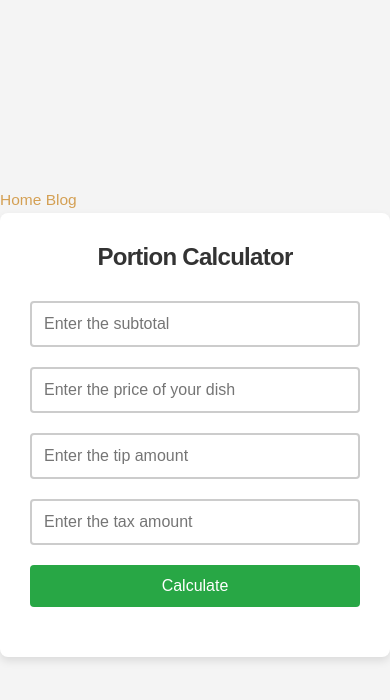
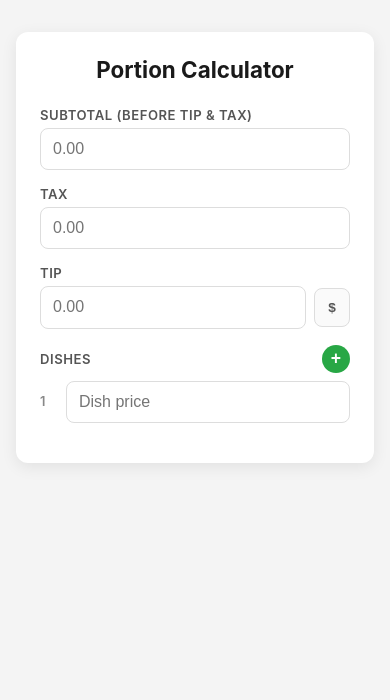
Before and after one commit to srivastmi/srivastmi.github.io, a plain HTML site: page calc.html in a window 390 px wide. Drawn offline with Linux system fonts and the light colour scheme.

Commit message:
feat: rebuild portion calculator with multi-person split and live calc
- Support multiple dish prices for splitting among a group
- Real-time calculation as you type (no button needed)
- Tip toggle between dollar amount (default) and percentage
- Round to 2 decimal places
- Show per-person breakdown and total
- Fix broken HTML structure
- Mobile-friendly with decimal keyboard

```diff
--- a/calc.html
+++ b/calc.html
@@ -1,138 +1,365 @@
 <!DOCTYPE html>
 <html lang="en">
 <head>
-    <head>
   <meta charset="UTF-8">
-      <meta http-equiv="X-UA-Compatible" content="IE=edge">
   <meta name="viewport" content="width=device-width, initial-scale=1.0">
-      <meta name="keywords" content="Mihir Srivastava, mihir srivastava, mihir, srivastava">
-      <meta name="author" content="Mihir Srivastava">
-      <meta name="description" content="Mihir Srivastava's personal portfolio website.">
-      <meta name="audience" content="Everyone">
-      <meta name="viewport" content="width=device-width, initial-scale=1.0"> <!-- For Mobile Responsiveness -->
-      <title>Mihir's Site</title>
-      <link rel="stylesheet" href="style.css">
-      <!-- Create a Favicon -->
-    <link rel="icon" href="images/favicon.ico" />
-    <!-- <title>Home</title> -->
-  </head>
-  <body>
-    <div class="page-wrap">
-      <div class="topnav">
-        <a href="/index.html">Home</a>
-        <a class="active" href="/calc.html">Blog</a>
-      </div>
-      <div class="main-section">
-        <div class="header">
-        <!-- <h1 class="main-title">Portion Calculator</h1> -->
-      </div>
+  <meta name="description" content="Split a restaurant bill fairly based on what each person ordered.">
+  <title>Portion Calculator</title>
+  <link rel="icon" href="images/favicon.ico">
   <style>
-        /* Center the form and align items */
+    *, *::before, *::after { margin: 0; padding: 0; box-sizing: border-box; }
+
     body {
-          font-family: Arial, sans-serif;
+      font-family: -apple-system, BlinkMacSystemFont, "Segoe UI", Roboto, "Helvetica Neue", Arial, sans-serif;
+      min-height: 100dvh;
       display: flex;
       justify-content: center;
       align-items: center;
-          height: 100vh;
-          margin: 0;
-          background-color: #f4f4f4;
+      background: #f4f4f4;
+      padding: 1rem;
+      color: #333;
     }
 
-        .calculator-container {
-          background-color: #fff;
-          padding: 30px;
+    .calc {
+      background: #fff;
+      padding: 2rem;
+      border-radius: 12px;
+      box-shadow: 0 4px 16px rgba(0,0,0,0.08);
+      max-width: 420px;
+      width: 100%;
+    }
+
+    h1 {
+      font-size: 1.4rem;
+      font-weight: 700;
+      margin-bottom: 1.5rem;
+      text-align: center;
+      color: #1a1a1a;
+    }
+
+    label {
+      display: block;
+      font-size: 0.82rem;
+      font-weight: 600;
+      color: #555;
+      margin-bottom: 0.3rem;
+      text-transform: uppercase;
+      letter-spacing: 0.04em;
+    }
+
+    .field { margin-bottom: 1rem; }
+
+    .input-row {
+      display: flex;
+      align-items: center;
+      gap: 0.5rem;
+    }
+
+    input[type="number"] {
+      width: 100%;
+      padding: 0.7rem 0.75rem;
+      border: 1.5px solid #ddd;
       border-radius: 8px;
-          box-shadow: 0 4px 8px rgba(0, 0, 0, 0.1);
-          max-width: 400px;
-          width: 100%;
+      font-size: 1rem;
+      outline: none;
+      transition: border-color 0.15s;
+      -moz-appearance: textfield;
+    }
+
+    input[type="number"]::-webkit-inner-spin-button,
+    input[type="number"]::-webkit-outer-spin-button { -webkit-appearance: none; }
+
+    input[type="number"]:focus { border-color: #28a745; }
+
+    .tip-toggle {
+      flex-shrink: 0;
+      padding: 0.7rem 0.75rem;
+      border: 1.5px solid #ddd;
+      border-radius: 8px;
+      background: #fafafa;
+      font-size: 0.85rem;
+      font-weight: 600;
+      color: #555;
+      cursor: pointer;
+      transition: background 0.15s, border-color 0.15s;
+      user-select: none;
+      min-width: 36px;
       text-align: center;
     }
 
-        .main-title {
-          font-size: 24px;
-          margin-bottom: 20px;
-          color: #333;
+    .tip-toggle:hover { background: #f0f0f0; border-color: #bbb; }
+
+    /* People section */
+    .people-header {
+      display: flex;
+      justify-content: space-between;
+      align-items: center;
+      margin-bottom: 0.5rem;
     }
 
-        /* Style for inputs */
-        input[type="number"] {
-          width: 100%;
-          padding: 12px;
-          margin: 10px 0;
-          box-sizing: border-box;
-          border: 2px solid #ccc;
-          border-radius: 4px;
-          font-size: 16px;
+    .people-header label { margin-bottom: 0; }
+
+    .add-btn, .remove-btn {
+      border: none;
+      border-radius: 50%;
+      width: 28px;
+      height: 28px;
+      font-size: 1.1rem;
+      font-weight: 700;
+      cursor: pointer;
+      display: inline-flex;
+      align-items: center;
+      justify-content: center;
+      transition: background 0.15s;
     }
 
-        /* Style for the button */
-        button {
-          width: 100%;
-          padding: 12px;
-          background-color: #28a745;
-          color: white;
-          border: none;
-          border-radius: 4px;
-          font-size: 16px;
-          cursor: pointer;
-          margin-top: 10px;
-          transition: background-color 0.3s ease;
+    .add-btn {
+      background: #28a745;
+      color: #fff;
     }
 
-        button:hover {
-          background-color: #218838;
+    .add-btn:hover { background: #218838; }
+
+    .remove-btn {
+      background: #dc3545;
+      color: #fff;
+      font-size: 1.2rem;
     }
 
-        /* Style for the result */
-        #result {
-          margin-top: 20px;
-          font-size: 18px;
-          color: #333;
+    .remove-btn:hover { background: #c82333; }
+
+    .person-row {
+      display: flex;
+      align-items: center;
+      gap: 0.5rem;
+      margin-bottom: 0.5rem;
+    }
+
+    .person-row input { flex: 1; }
+
+    .person-label {
+      font-size: 0.8rem;
+      font-weight: 600;
+      color: #888;
+      min-width: 18px;
+    }
+
+    /* Results */
+    .results {
+      margin-top: 1.25rem;
+      padding-top: 1.25rem;
+      border-top: 1.5px solid #eee;
+    }
+
+    .result-row {
+      display: flex;
+      justify-content: space-between;
+      align-items: center;
+      padding: 0.5rem 0;
+    }
+
+    .result-row:not(:last-child) { border-bottom: 1px solid #f0f0f0; }
+
+    .result-name {
+      font-size: 0.9rem;
+      color: #555;
+    }
+
+    .result-amount {
+      font-size: 1.05rem;
+      font-weight: 700;
+      color: #1a1a1a;
+    }
+
+    .result-total {
+      margin-top: 0.75rem;
+      padding-top: 0.75rem;
+      border-top: 1.5px solid #ddd;
+      display: flex;
+      justify-content: space-between;
+      font-weight: 700;
+      font-size: 1rem;
+      color: #1a1a1a;
+    }
+
+    .error {
+      color: #dc3545;
+      font-size: 0.85rem;
+      margin-top: 0.75rem;
+      text-align: center;
+    }
+
+    @media (max-width: 480px) {
+      body { align-items: flex-start; padding-top: 2rem; }
+      .calc { padding: 1.5rem; }
     }
   </style>
 </head>
 <body>
-      <div class="calculator-container">
-        <h1 class="main-title">Portion Calculator</h1>
-        <input type="number" id="subtotal" placeholder="Enter the subtotal">
-        <input type="number" id="price" placeholder="Enter the price of your dish">
-        <input type="number" id="tip" placeholder="Enter the tip amount">
-        <input type="number" id="tax" placeholder="Enter the tax amount">
-        <button onclick="calculate()">Calculate</button>
-        <p id="result"></p>
+
+  <div class="calc">
+    <h1>Portion Calculator</h1>
+
+    <div class="field">
+      <label>Subtotal (before tip & tax)</label>
+      <input type="number" id="subtotal" placeholder="0.00" inputmode="decimal" step="0.01">
+    </div>
+
+    <div class="field">
+      <label>Tax</label>
+      <input type="number" id="tax" placeholder="0.00" inputmode="decimal" step="0.01">
+    </div>
+
+    <div class="field">
+      <label>Tip</label>
+      <div class="input-row">
+        <input type="number" id="tip" placeholder="0.00" inputmode="decimal" step="0.01">
+        <button type="button" class="tip-toggle" id="tip-toggle" title="Toggle between $ and %">$</button>
+      </div>
+    </div>
+
+    <div class="field">
+      <div class="people-header">
+        <label>Dishes</label>
+        <button type="button" class="add-btn" id="add-person" title="Add person">+</button>
+      </div>
+      <div id="people"></div>
+    </div>
+
+    <div id="results"></div>
+    <div id="error" class="error"></div>
   </div>
 
   <script>
-        function calculate() {
-            var subtotal = parseFloat(document.getElementById("subtotal").value);
-            var price = parseFloat(document.getElementById("price").value);
-            var tip = parseFloat(document.getElementById("tip").value) || 0;
-            var tax = parseFloat(document.getElementById("tax").value) || 0;
-            console.log(subtotal)
-            console.log(price)
-            console.log(tip)
-            console.log(tax)
-        if (isNaN(subtotal) || isNaN(price)) {
-          alert("Please enter valid numbers for subtotal and price.");
-          return;
+    const state = {
+      tipIsPercent: false,
+      people: [{ name: '', price: '' }]
+    };
+
+    const $ = (id) => document.getElementById(id);
+
+    // Tip toggle
+    $('tip-toggle').addEventListener('click', () => {
+      state.tipIsPercent = !state.tipIsPercent;
+      $('tip-toggle').textContent = state.tipIsPercent ? '%' : '$';
+      $('tip').placeholder = state.tipIsPercent ? '18' : '0.00';
+      recalc();
+    });
+
+    // Add person
+    $('add-person').addEventListener('click', () => {
+      state.people.push({ name: '', price: '' });
+      renderPeople();
+    });
+
+    function removePerson(i) {
+      if (state.people.length <= 1) return;
+      state.people.splice(i, 1);
+      renderPeople();
+      recalc();
     }
-        if (subtotal <= 0 || price <= 0) {
-          alert("Subtotal and price must be over 0.");
-          return;
+
+    function renderPeople() {
+      const container = $('people');
+      container.innerHTML = '';
+      state.people.forEach((p, i) => {
+        const row = document.createElement('div');
+        row.className = 'person-row';
+
+        const label = document.createElement('span');
+        label.className = 'person-label';
+        label.textContent = (i + 1);
+
+        const input = document.createElement('input');
+        input.type = 'number';
+        input.inputMode = 'decimal';
+        input.step = '0.01';
+        input.placeholder = 'Dish price';
+        input.value = p.price;
+        input.addEventListener('input', (e) => {
+          state.people[i].price = e.target.value;
+          recalc();
+        });
+
+        row.appendChild(label);
+        row.appendChild(input);
+
+        if (state.people.length > 1) {
+          const btn = document.createElement('button');
+          btn.type = 'button';
+          btn.className = 'remove-btn';
+          btn.textContent = '\u00d7';
+          btn.title = 'Remove';
+          btn.addEventListener('click', () => removePerson(i));
+          row.appendChild(btn);
         }
-        if (price > subtotal) {
-          alert("Price of dish can't be higher than subtotal.");
-          return;
+
+        container.appendChild(row);
+      });
     }
-        if (tax > subtotal) {
-          alert("Tax can't be higher than subtotal.");
+
+    function recalc() {
+      const errorEl = $('error');
+      const resultsEl = $('results');
+      errorEl.textContent = '';
+      resultsEl.innerHTML = '';
+
+      const subtotal = parseFloat($('subtotal').value);
+      const tax = parseFloat($('tax').value) || 0;
+      const tipRaw = parseFloat($('tip').value) || 0;
+
+      if (!subtotal || subtotal <= 0) return;
+
+      const tip = state.tipIsPercent ? subtotal * (tipRaw / 100) : tipRaw;
+
+      const prices = state.people.map(p => parseFloat(p.price) || 0);
+      const priceSum = prices.reduce((a, b) => a + b, 0);
+
+      if (priceSum <= 0) return;
+
+      if (priceSum > subtotal * 1.01) {
+        errorEl.textContent = 'Dish prices exceed the subtotal.';
         return;
       }
 
-            var total = parseFloat(price) + (parseFloat(price) / parseFloat(subtotal)) * (parseFloat(tip) + parseFloat(tax));
-            // print the total rounded to 3 decimal places
-            document.getElementById("result").innerHTML = "Your Portion: " + total.toFixed(3);
+      if (tax > subtotal) {
+        errorEl.textContent = 'Tax exceeds the subtotal.';
+        return;
       }
+
+      let totalCheck = 0;
+      const portions = prices.map((price, i) => {
+        const ratio = price / subtotal;
+        const portion = price + ratio * (tip + tax);
+        totalCheck += portion;
+        return { index: i + 1, portion };
+      });
+
+      let html = '<div class="results">';
+      portions.forEach(p => {
+        html += `<div class="result-row">
+          <span class="result-name">Person ${p.index}</span>
+          <span class="result-amount">$${p.portion.toFixed(2)}</span>
+        </div>`;
+      });
+
+      html += `<div class="result-total">
+        <span>Total</span>
+        <span>$${totalCheck.toFixed(2)}</span>
+      </div>`;
+      html += '</div>';
+
+      resultsEl.innerHTML = html;
+    }
+
+    // Listen for input on shared fields
+    ['subtotal', 'tax', 'tip'].forEach(id => {
+      $(id).addEventListener('input', recalc);
+    });
+
+    // Initial render
+    renderPeople();
   </script>
+
 </body>
 </html>
```
Lines whose indentation alone changed are shown as unchanged.
